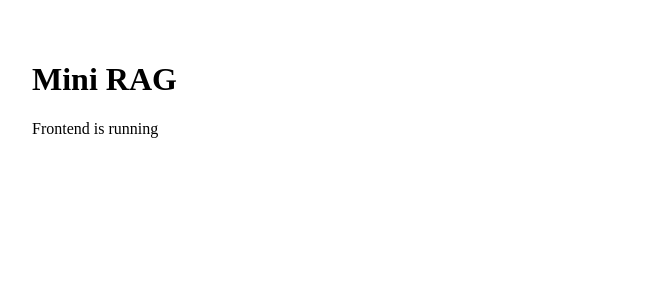
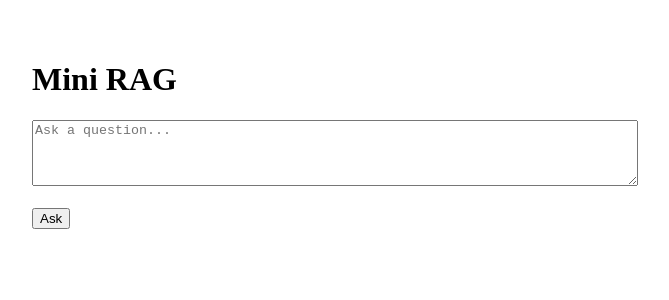
Before and after one commit to anshsain/mini-rag, a Next.js app in the folder frontend/: page / in a window 1280 px wide. Shown: the top 300 px of the page, without its empty margins (8-677 px from the left). Built offline with nearby package versions, Linux system fonts and the light colour scheme.

Commit message:
Update index.js

```diff
--- a/frontend/pages/index.js
+++ b/frontend/pages/index.js
@@ -1,8 +1,59 @@
+import { useState } from "react";
+
 export default function Home() {
+  const [question, setQuestion] = useState("");
+  const [answer, setAnswer] = useState("");
+  const [loading, setLoading] = useState(false);
+
+  const askQuestion = async () => {
+    setLoading(true);
+    setAnswer("");
+
+    try {
+      const res = await fetch(
+        `${process.env.NEXT_PUBLIC_BACKEND_URL}/query`,
+        {
+          method: "POST",
+          headers: { "Content-Type": "application/json" },
+          body: JSON.stringify({ question }),
+        }
+      );
+
+      const data = await res.json();
+      setAnswer(data.answer || "No answer returned");
+    } catch (err) {
+      setAnswer("Error contacting backend");
+    }
+
+    setLoading(false);
+  };
+
   return (
-    <div style={{ padding: "2rem" }}>
+    <div style={{ padding: "2rem", maxWidth: "600px" }}>
       <h1>Mini RAG</h1>
-      <p>Frontend is running</p>
+
+      <textarea
+        rows={4}
+        style={{ width: "100%" }}
+        placeholder="Ask a question..."
+        value={question}
+        onChange={(e) => setQuestion(e.target.value)}
+      />
+
+      <br /><br />
+
+      <button onClick={askQuestion} disabled={loading}>
+        {loading ? "Thinking..." : "Ask"}
+      </button>
+
+      <br /><br />
+
+      {answer && (
+        <div>
+          <strong>Answer:</strong>
+          <p>{answer}</p>
+        </div>
+      )}
     </div>
   );
 }
```
